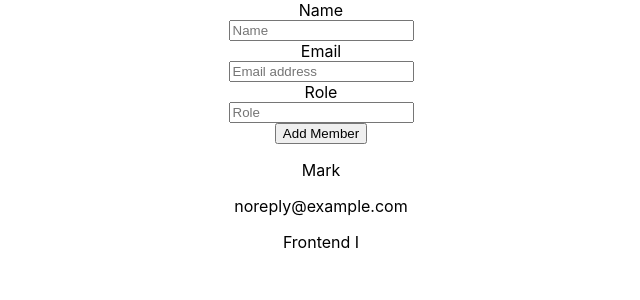
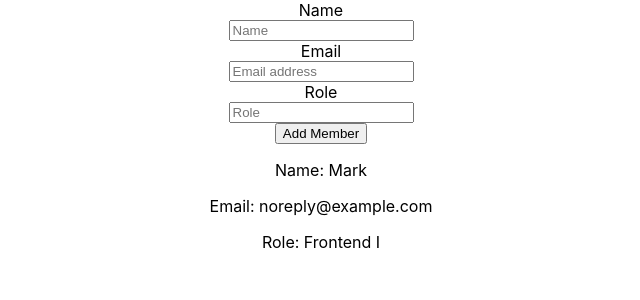
Before and after one commit to bloominstituteoftechnology/team-builder, a React (Create React App) app in the folder team-builder/: page / in a window 1280 px wide. Shown: the top 300 px of the page, without its empty margins (319-959 px from the left). Built offline with nearby package versions, Linux system fonts and the light colour scheme.

Commit message:
Add labels to card details

```diff
--- a/team-builder/src/components/MemberCards/Member.js
+++ b/team-builder/src/components/MemberCards/Member.js
@@ -3,9 +3,9 @@ import React from "react";
 const Member = props => {
   return (
     <div>
-      <p>{props.card.name}</p>
-      <p>{props.card.email}</p>
-      <p>{props.card.role}</p>
+      <p>Name: {props.card.name}</p>
+      <p>Email: {props.card.email}</p>
+      <p>Role: {props.card.role}</p>
     </div>
   );
 };
```
